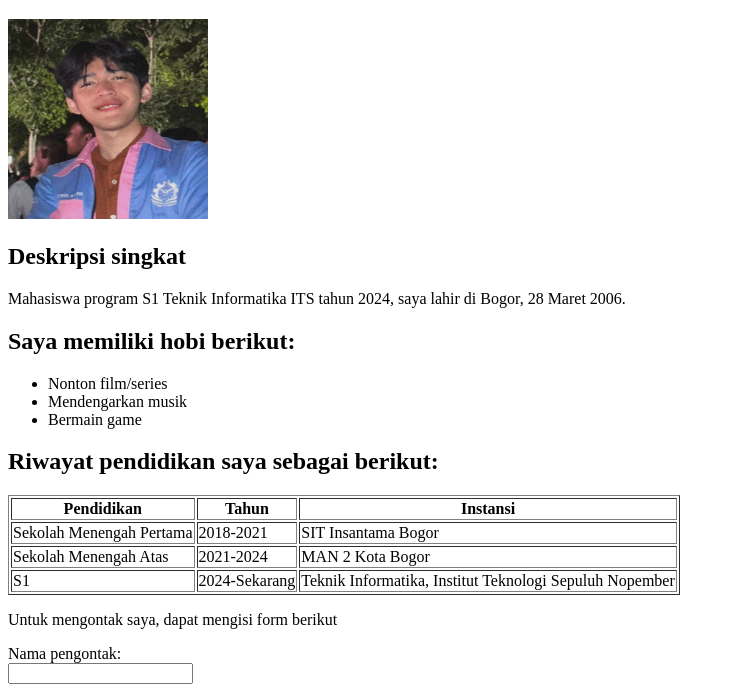
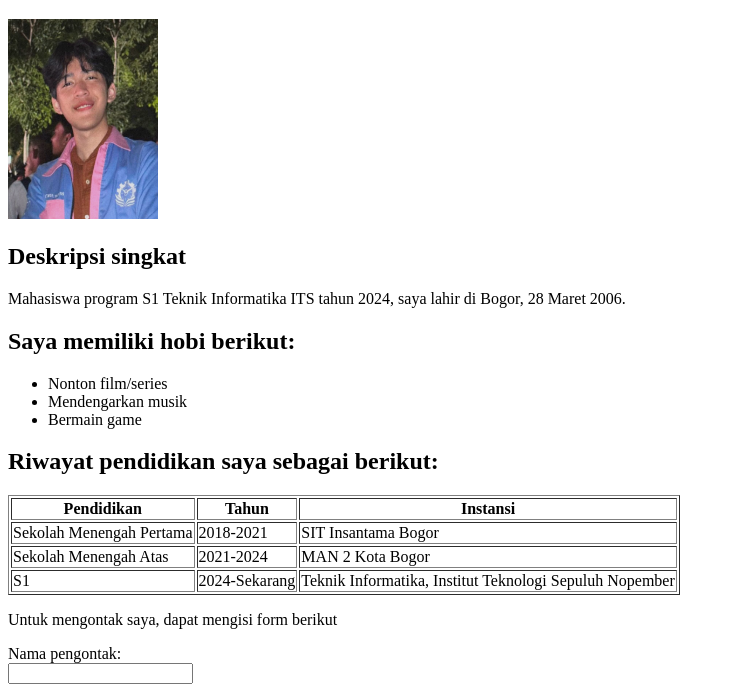
Before and after one commit to rasya94/profile_site, a plain HTML site: page index.html in a window 1280 px wide. Shown: the part 61-760 px from the top of the page, without its empty margins (0-735 px from the left). Drawn offline with Linux system fonts and the light colour scheme.

Commit message:
Update index.html

```diff
--- a/index.html
+++ b/index.html
@@ -7,7 +7,7 @@
     <h1>Profile saya</h1>
 
     <div>
-        <img src="foto.png" alt="Profile Photo" width="200" height="200">
+        <img src="foto.png" alt="Profile Photo" width="150" height="200">
     </div>
 
     <div>
```
